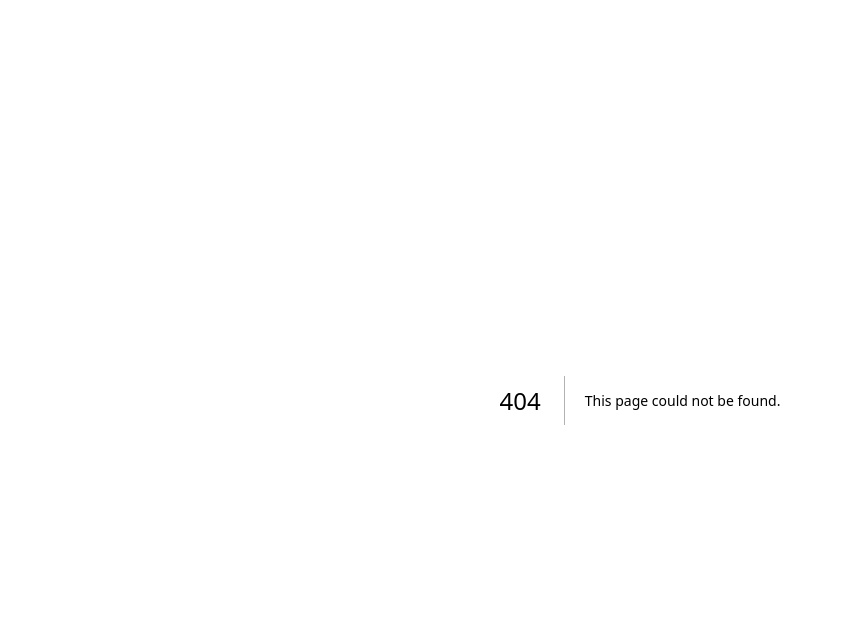
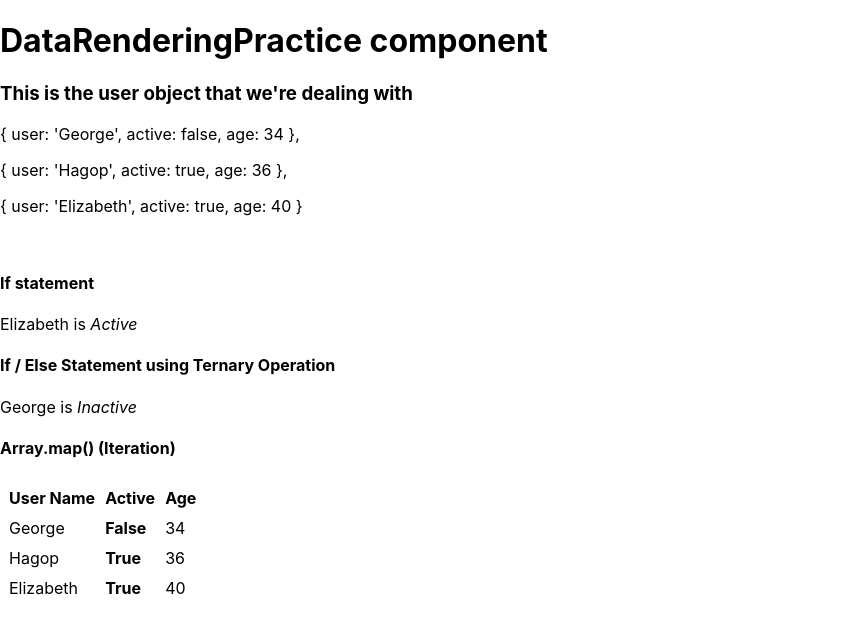
Before and after one commit to gkurkjian/WEB422-Week4-Practice, a Next.js app: page /components/DataRenderingPractice in a window 1280 px wide. Before the commit this address had no page. Shown: the top 634 px of the page, without its empty margins (0-843 px from the left). Built offline with nearby package versions, Linux system fonts and the light colour scheme.

Commit message:
added practicing component, similar to DataRendering.js

```diff
--- /dev/null
+++ b/pages/components/DataRenderingPractice.js
@@ -0,0 +1,52 @@
+import { useState, useEffect } from "react";
+import DataRendering from "./DataRendering";
+
+export default function DataRenderingPractice() {
+    const [users, setUsers] = useState([
+        { user: 'George', active: false, age: 34 },
+        { user: 'Hagop', active: true, age: 36 },
+        { user: 'Elizabeth', active: true, age: 40 }
+    ]);
+
+    return (
+        <>
+            <h1>DataRenderingPractice component</h1>
+            <h3>This is the user object that we're dealing with</h3>
+            <p>{`{ user: 'George', active: false, age: 34 },`}</p>
+            <p>{`{ user: 'Hagop', active: true, age: 36 },`}</p>
+            <p>{`{ user: 'Elizabeth', active: true, age: 40 }`}</p>
+            <br />
+
+            <h4>If statement</h4>
+            <p>{users[2].user} is {users[2].active && <em>Active</em>}</p>
+
+            <h4>If / Else Statement using Ternary Operation</h4>
+            <p>{users[0].user} is {users[0].active ? <em>Active</em> : <em>Inactive</em>}</p>
+
+            <h4>{`Array.map() (Iteration)`}</h4>
+            <table className="borderOne">
+                <thead>
+                    <tr>
+                        <th>User Name</th>
+                        <th>Active</th>
+                        <th>Age</th>
+                    </tr>
+                </thead>
+                <tbody>
+                    {
+                        users.map((theUser, index) => {
+                            return(
+                                <tr key={index}>
+                                    <td>{theUser?.user}</td>
+                                    {/* <td>{theUser?.active ? 'Active' : 'Inactive'}</td> */}
+                                    <td>{theUser?.active ? <strong>True</strong> : <strong>False</strong>}</td>
+                                    <td>{theUser?.age}</td>
+                                </tr>
+                            )
+                        })
+                    }
+                </tbody>
+            </table>
+        </>
+    )
+}
--- a/pages/index.js
+++ b/pages/index.js
@@ -5,6 +5,7 @@ import PostDataSWR from './components/PostData'
 import PostDataUseEffect from './components/PostDataUseEffect'
 import PostDataStatic from './components/PostDataStatic'
 import DataRendering from './components/DataRendering'
+import DataRenderingPractice from './components/DataRenderingPractice'
 
 
 // // If we wished to fetch the data in Pre-Rendered time, we can use getStaticProps() and throw props in Hom() function.
@@ -40,7 +41,8 @@ export default function Home(props) {
    <PostDataSWR /> <br /> <br />
    <PostDataUseEffect /> <br /><br />
    <PostDataStatic post={props.staticPost}/> <br /> <br />
-   <DataRendering />
+   <DataRendering /> <br /> <br />
+   <DataRenderingPractice />
    </>
   )
 }
```
